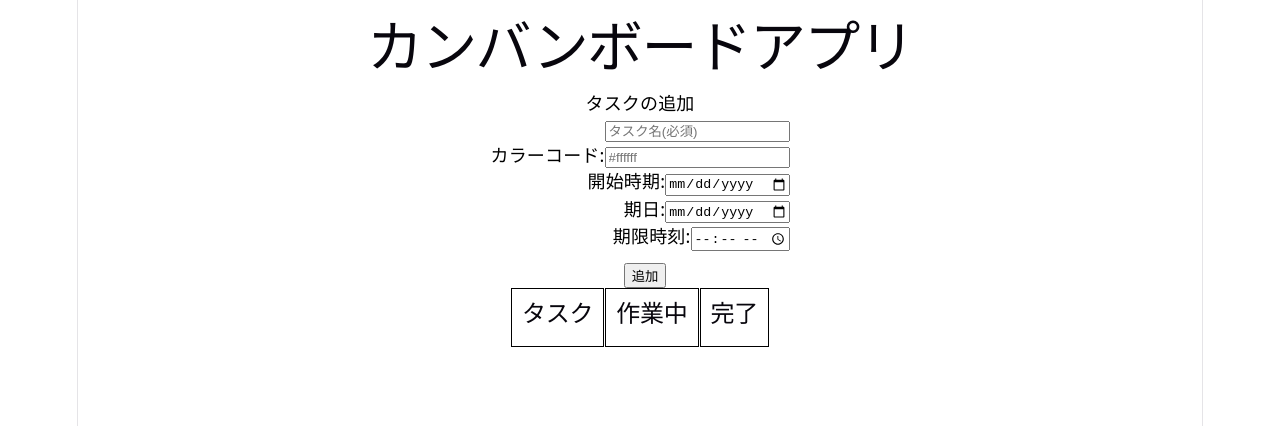
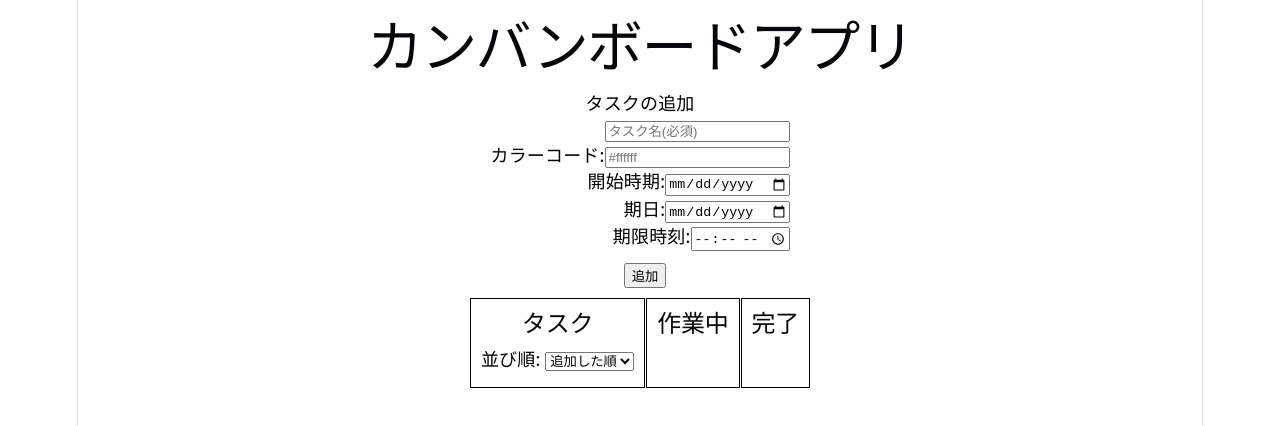
Before and after one commit to HW22A016/kanban-board, a React (Vite) app: page / in a window 1280 px wide. Shown: the top 426 px of the page. Built offline with nearby package versions, Linux system fonts and the light colour scheme.

Commit message:
タスクのソート完成

```diff
--- a/src/App.jsx
+++ b/src/App.jsx
@@ -14,6 +14,8 @@ function App() {
   const [newTaskDueTime, setNewTaskDueTime] = useState("");
   const [newTaskStartDate, setNewTaskStartDate] = useState("");
   const [newTaskColor, setNewTaskColor] = useState("");
+
+  const [sortType, setSortType] = useState("added");
 
   const [taskError, setTaskError] = useState("");
 
@@ -222,13 +224,58 @@ function App() {
     return `${days}日`;
   }
 
+  function sortTasks(tasks)
+  {
+    const sortedTasks = [...tasks];
+
+    switch(sortType)
+    {
+      case "startDateAsc":
+        return sortedTasks.sort((a, b) => {
+          return (a.startDate || "").localeCompare(b.startDate || ""); //localCompareは2つの文字列を比較するメソッド、返り値は-1, 0, 1
+        });
+
+      case "dueDateAsc":
+        return sortedTasks.sort((a, b) => {
+          // dueDateにnullが入っている時の処理
+          if(!a.dueDate && !b.dueDate)
+          {
+             return 0;
+          }
+          else if(!a.dueDate)
+          {
+            return 1;
+          }
+          else if(!b.dueDate)
+          {
+            return -1;
+          }
+
+          // どちらもnullじゃない場合の処理
+          const aDate = `${a.dueDate}T${a.dueTime || "23:59"}`;
+          const bDate = `${b.dueDate}T${b.dueTime || "23:59"}`;
+
+          return new Date(aDate) - new Date(bDate);
+        });
+
+      case "stringAsc":
+        return sortedTasks.sort((a, b) => {
+          return a.text.localeCompare(b.text, "ja");
+        })
+
+      case "added":
+      default:
+        return sortedTasks.sort((a, b) => a.id - b.id);
+    }
+  }
+
   return (
     <div>
       <div>
         <h1>カンバンボードアプリ</h1>
       </div>
 
-      <div>
+      <div style={{marginBottom: "10px"}}>
         <p style={{color: "#000"}}>タスクの追加</p>
         <div　style={{color: "#000", display:"flex", justifyContent:"center"}}>
           <div style={{marginBottom: "10px", textAlign: "right"}}>
@@ -291,10 +338,19 @@ function App() {
 
         {/* タスク */}
         <div className={style.taskContainer}>
-          <h2>タスク</h2>
+          <div style={{marginBottom: "5px"}}>
+            <h2>タスク</h2>
+            <span style={{color: "#000"}}>並び順: </span>
+            <select value={sortType} onChange={(e) => setSortType(e.target.value)}>
+              <option value="added">追加した順</option>
+              <option value="startDateAsc">開始時期順</option>
+              <option value="dueDateAsc">残り期限順</option>
+              <option value="stringAsc">文字列順</option>
+            </select>
+          </div>
 
           {/* タスク表示 */}
-          {tasks.filter((task) => task.status === STATUS.TODO).map((task) => (
+          {sortTasks(tasks).filter((task) => task.status === STATUS.TODO).map((task) => (
             <div key={task.id} className={style.card} style={{backgroundColor: task.color}}>
               {editingTaskId === task.id ? (
                 // 複数の要素をひとまとめにするための見えない入れ物
```
